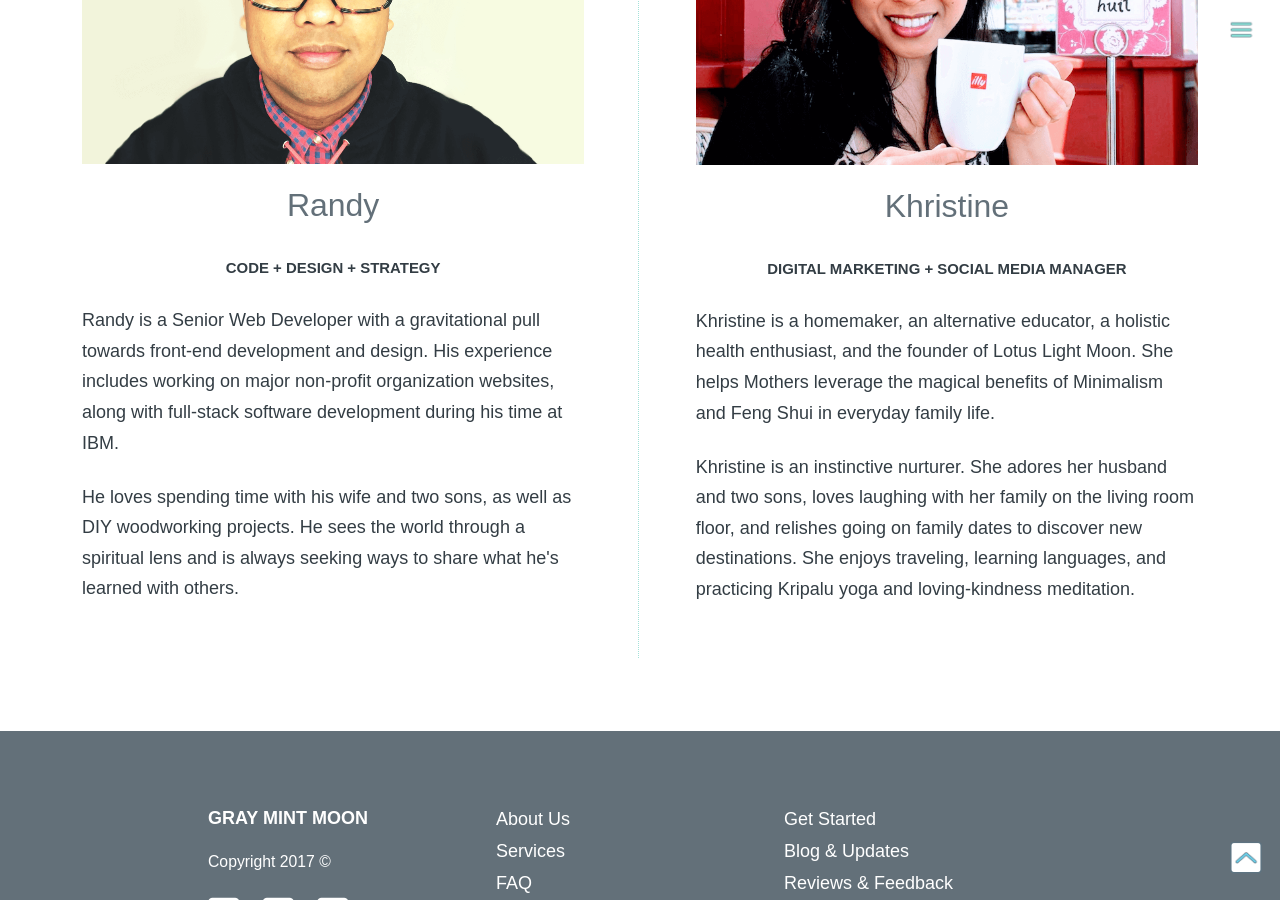
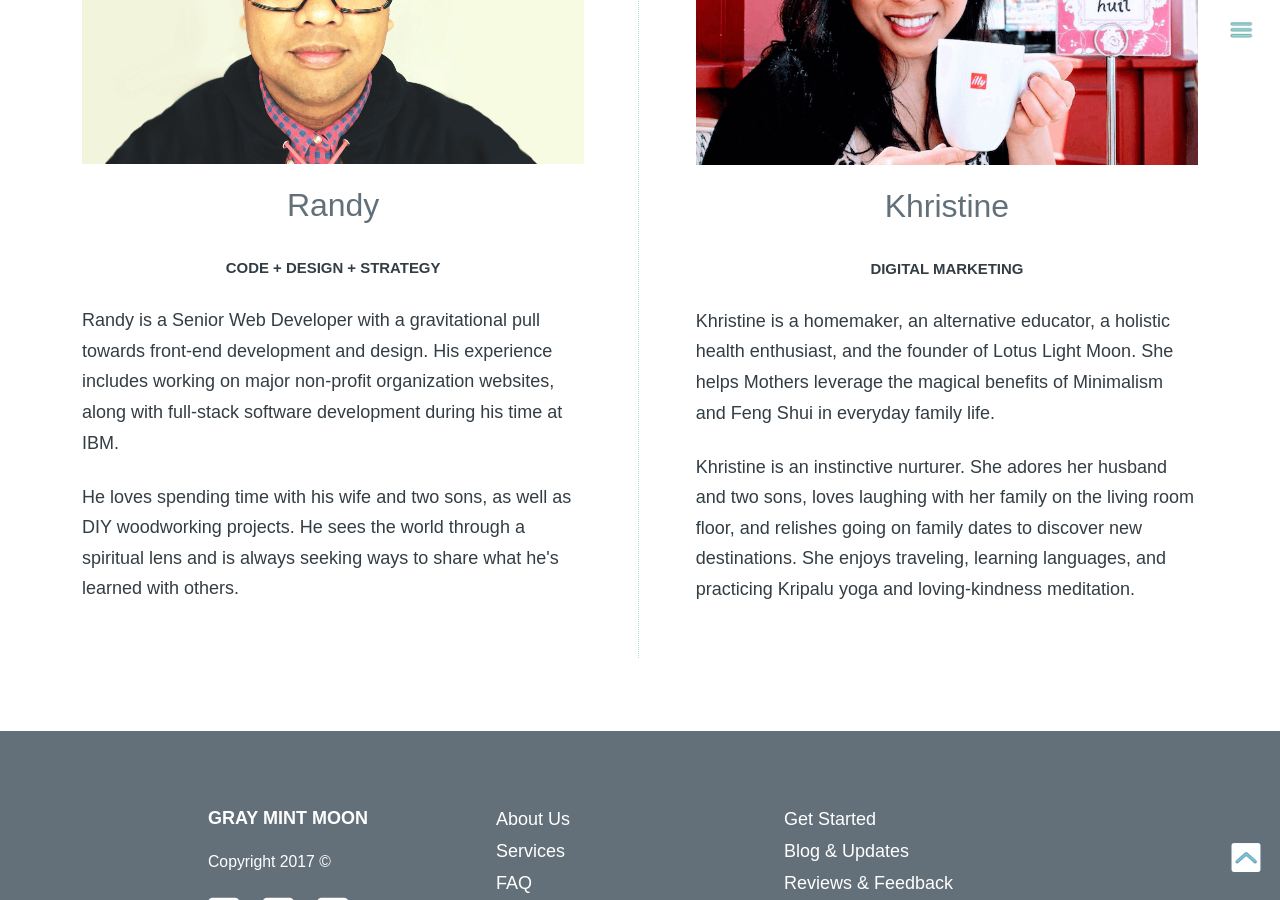
Before and after one commit to graymintmoon/graymintmoon.github.io, a Jekyll site: the page built from index.md, in a window 1280 px wide and 900 px high, scrolled down 3612 px. Built offline with Jekyll 4.4.1, drawn with Linux system fonts in a browser that asks for light colours; nearby versions of some CDN libraries; some web fonts are replaced.

Commit message:
update index

```diff
--- a/index.md
+++ b/index.md
@@ -46,7 +46,7 @@ title: Web Design and Development For Holistic Entrepreneurs`
 			<div class="column_half_block">
 				<img class="img_full img_bottom_space" src="{{site.url}}/assets/khris_tolentino.png" alt="Photo of Khristine Tolentino">
 				<h3 class="text_center text_regular">Khristine</h3>
-				<h5 class="text_center">DIGITAL MARKETING + SOCIAL MEDIA MANAGER</h5>
+				<h5 class="text_center">DIGITAL MARKETING</h5>
 				<p class="text_light">Khristine is a homemaker, an alternative educator, a holistic health enthusiast, and the founder of Lotus Light Moon. She helps Mothers leverage the magical benefits of Minimalism and Feng Shui in everyday family life.</p>
 				<p class="text_light">Khristine is an instinctive nurturer. She adores her husband and two sons, loves laughing with her family on the living room floor, and relishes going on family dates to discover new destinations. She enjoys traveling, learning languages, and practicing Kripalu yoga and loving-kindness meditation.</p>
 			</div>
```
